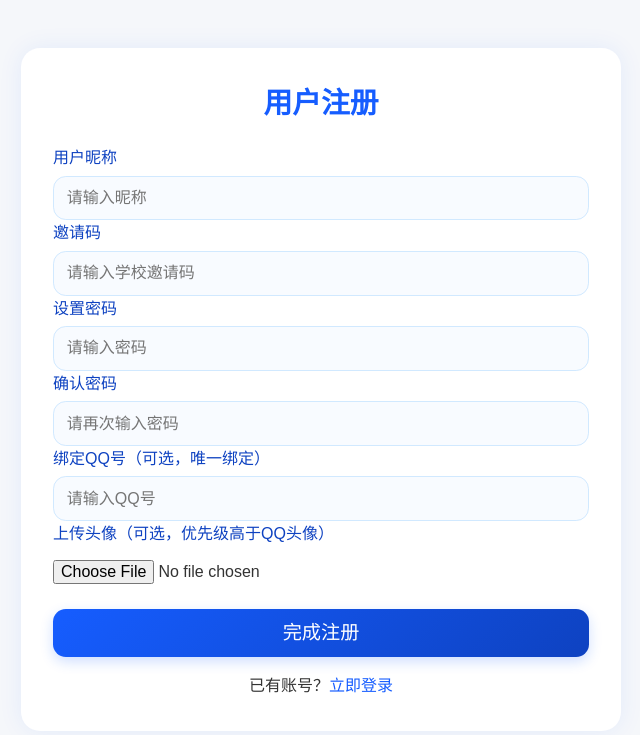
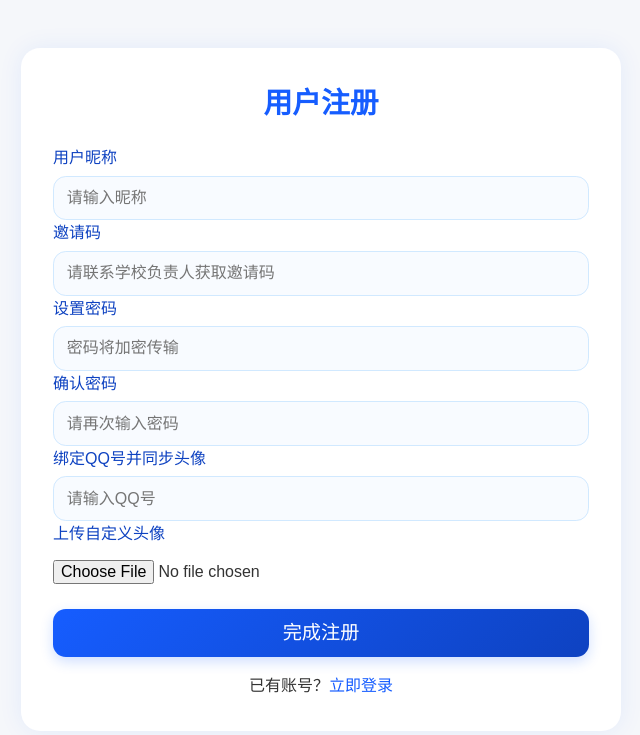
Before and after one commit to CZ-rfoc/CRML, a Flask app: page /reg in a window 1280 px wide. Shown: the top 735 px of the page, without its empty margins (319-959 px from the left). Run offline with Flask 3, Linux system fonts and the light colour scheme.

Commit message:
修改文件头部

```diff
--- a/templates/game.html
+++ b/templates/game.html
@@ -3,7 +3,7 @@
 <head>
     <meta charset="UTF-8">
     <meta name="viewport" content="width=device-width, initial-scale=1.0, maximum-scale=1.0, user-scalable=no">
-    <title>对局管理 - Melon League 西工大日麻常规赛</title>
+    <title>对局管理 - CollegeRML</title>
     <link rel="stylesheet" href="{{ url_for('static', filename='css/style.css') }}">
     <style>
         /* 新增：选中条目高亮样式 */
--- a/templates/game_global.html
+++ b/templates/game_global.html
@@ -3,7 +3,7 @@
 <head>
     <meta charset="UTF-8">
     <meta name="viewport" content="width=device-width, initial-scale=1.0, maximum-scale=1.0, user-scalable=no">
-    <title>对局管理 - Melon League 西工大日麻常规赛</title>
+    <title>跨校对局管理 - CollegeRML</title>
     <link rel="stylesheet" href="{{ url_for('static', filename='css/style.css') }}">
     <style>
         /* 新增：选中条目高亮样式 */
--- a/templates/index.html
+++ b/templates/index.html
@@ -129,7 +129,7 @@
 </head>
 <body>
     <div class="container">
-        <h1>Melon League个人主页 <a href="{{ url_for('settings') }}" style="color: #007bff; text-decoration: none; font-size: 1rem; margin-left: 1rem;">设置</a></h1>
+        <h1>CRML个人主页 <a href="{{ url_for('settings') }}" style="color: #007bff; text-decoration: none; font-size: 1rem; margin-left: 1rem;">设置</a></h1>
         {% with messages = get_flashed_messages(with_categories=true) %}
             {% if messages %}
                 {% for category, msg in messages %}
--- a/templates/index_verify.html
+++ b/templates/index_verify.html
@@ -3,7 +3,7 @@
 <head>
     <meta charset="UTF-8">
     <meta name="viewport" content="width=device-width, initial-scale=1.0, maximum-scale=1.0, user-scalable=no">
-    <title>账号登录</title>
+    <title>账号登录 - CollegeRML</title>
     <link rel="stylesheet" href="{{ url_for('static', filename='css/style.css') }}">
     <script src="https://cdn.jsdelivr.net/npm/crypto-js@4.2.0/crypto-js.min.js"></script>
 </head>
@@ -20,7 +20,7 @@
 
         <form method="post" class="form-group">
             <label for="account">账号</label>
-            <input type="text" id="account" name="account" placeholder="用户名/8位ID/QQ号" required autocomplete="off">
+            <input type="text" id="account" name="account" placeholder="用户名/ID/绑定QQ" required autocomplete="off">
 
             <!-- 🔥 核心修复：删除密码框 name 属性，禁止明文提交 -->
             <label for="password">登录密码</label>
--- a/templates/monthly_report.html
+++ b/templates/monthly_report.html
@@ -3,7 +3,7 @@
 <head>
     <meta charset="UTF-8">
     <meta name="viewport" content="width=device-width, initial-scale=1.0, maximum-scale=1.0, user-scalable=no">
-    <title>本月月报 - Melon League 西工大日麻常规赛</title>
+    <title>本月月报 - CollegeRML</title>
     <link rel="stylesheet" href="{{ url_for('static', filename='css/style.css') }}">
     <style>
         /* 基础容器适配 */
--- a/templates/ranklist.html
+++ b/templates/ranklist.html
@@ -3,7 +3,7 @@
 <head>
     <meta charset="UTF-8">
     <meta name="viewport" content="width=device-width, initial-scale=1.0, maximum-scale=1.0, user-scalable=no">
-    <title>MelonLeague - 段位排名</title>
+    <title>CollegeRML - 段位排名</title>
     <link rel="stylesheet" href="{{ url_for('static', filename='css/style.css') }}">
     <style>
         /* 基础容器适配 */
--- a/templates/reg.html
+++ b/templates/reg.html
@@ -3,7 +3,7 @@
 <head>
     <meta charset="UTF-8">
     <meta name="viewport" content="width=device-width, initial-scale=1.0, maximum-scale=1.0, user-scalable=no">
-    <title>用户注册</title>
+    <title>用户注册 - CollegeRML</title>
     <link rel="stylesheet" href="{{ url_for('static', filename='css/style.css') }}">
     <script src="https://cdn.jsdelivr.net/npm/crypto-js@4.2.0/crypto-js.min.js"></script>
 </head>
@@ -23,19 +23,19 @@
             <input type="text" id="nickname" name="nickname" placeholder="请输入昵称" required autocomplete="off">
 
             <label for="invite_code">邀请码</label>
-            <input type="text" id="invite_code" name="invite_code" placeholder="请输入学校邀请码" required autocomplete="off">
+            <input type="text" id="invite_code" name="invite_code" placeholder="请联系学校负责人获取邀请码" required autocomplete="off">
 
             <label for="pwd1">设置密码</label>
-            <input type="password" id="pwd1" placeholder="请输入密码" required>
+            <input type="password" id="pwd1" placeholder="密码将加密传输" required>
 
             <label for="pwd2">确认密码</label>
             <input type="password" id="pwd2" placeholder="请再次输入密码" required>
 
             <!-- QQ号输入框：后台自动同步头像，无预览 -->
-            <label for="bd_qq">绑定QQ号（可选，唯一绑定）</label>
+            <label for="bd_qq">绑定QQ号并同步头像</label>
             <input type="text" id="bd_qq" name="bd_qq" placeholder="请输入QQ号" autocomplete="off" oninput="syncQQAvatar()">
 
-            <label for="avatar">上传头像（可选，优先级高于QQ头像）</label>
+            <label for="avatar">上传自定义头像</label>
             <input type="file" id="avatar" name="avatar" accept="image/png,image/jpg,image/jpeg">
 
             <!-- 隐藏域：存储QQ头像URL（后台同步用，不显示） -->
--- a/templates/settings.html
+++ b/templates/settings.html
@@ -3,7 +3,7 @@
 <head>
     <meta charset="UTF-8">
     <meta name="viewport" content="width=device-width, initial-scale=1.0, maximum-scale=1.0, user-scalable=no">
-    <title>{{ user.nickname }} - 设置中心</title>
+    <title>{{ user.nickname }} - 设置</title>
     <link rel="stylesheet" href="{{ url_for('static', filename='css/style.css') }}">
     <script src="https://cdn.bootcdn.net/ajax/libs/crypto-js/4.2.0/crypto-js.min.js"></script>
     <style>
```
